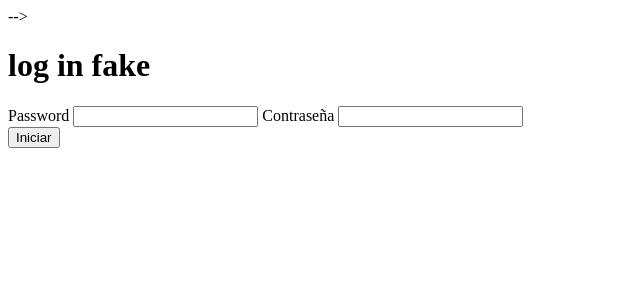
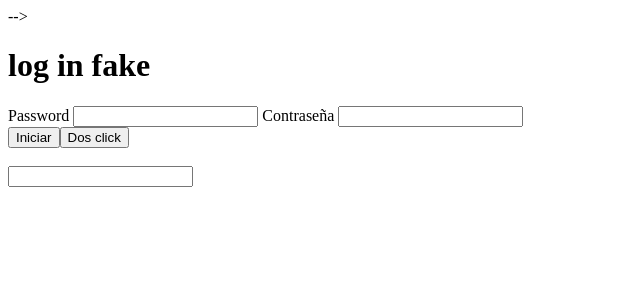
Before and after one commit to SandovalJr/TypeScript_Introduccion_LWEA, an Angular app in the folder PrimerProyecto/holaMundo/: page / in a window 1280 px wide. Shown: the top 300 px of the page, without its empty margins (0-640 px from the left). Built offline with nearby package versions, Linux system fonts and the light colour scheme.

Commit message:
input value

```diff
--- a/PrimerProyecto/holaMundo/src/app/components/titulos/titulos.component.html
+++ b/PrimerProyecto/holaMundo/src/app/components/titulos/titulos.component.html
@@ -12,11 +12,16 @@
 <h1>log in fake</h1>
 <label for="">
   Password
-  <input type="text" [(ngModel)]="correo">
+  <input type="text"  (ngModelChange)= "EscribirCorreo()"  [(ngModel)]="correo">
 </label>
 <label for="">
   Contraseña
-  <input type="password" [(ngModel)]= "password">
+  <input type="password" (ngModelChange)= "EscribirModelo()" [(ngModel)]= "password">
 </label>
 <br>
-<button (click)="ingresar()">Iniciar</button>
+<button (dblclick)="ingresar()">Iniciar</button>
+<button (dblclick)="llamarAlert()">Dos click</button>
+
+<br>
+<br>
+<input type="text" (input)="escribir($event)">
--- a/PrimerProyecto/holaMundo/src/app/components/titulos/titulos.component.ts
+++ b/PrimerProyecto/holaMundo/src/app/components/titulos/titulos.component.ts
@@ -28,5 +28,23 @@ export class TitulosComponent implements OnInit {
     console.log(this.correo + ' BIENVENIDO');
   }
 
+llamarAlert(){
+  alert('Presionaste doble click')
+}
+
+EscribirModelo(){
+console.log(this.password);
+}
+
+EscribirCorreo(){
+  this.password = this.correo
+ console.log(this.correo);
+ console.log(this.password);
 
 }
+
+escribir(evento){
+  console.log(evento.target.value);
+}
+
+}
```
